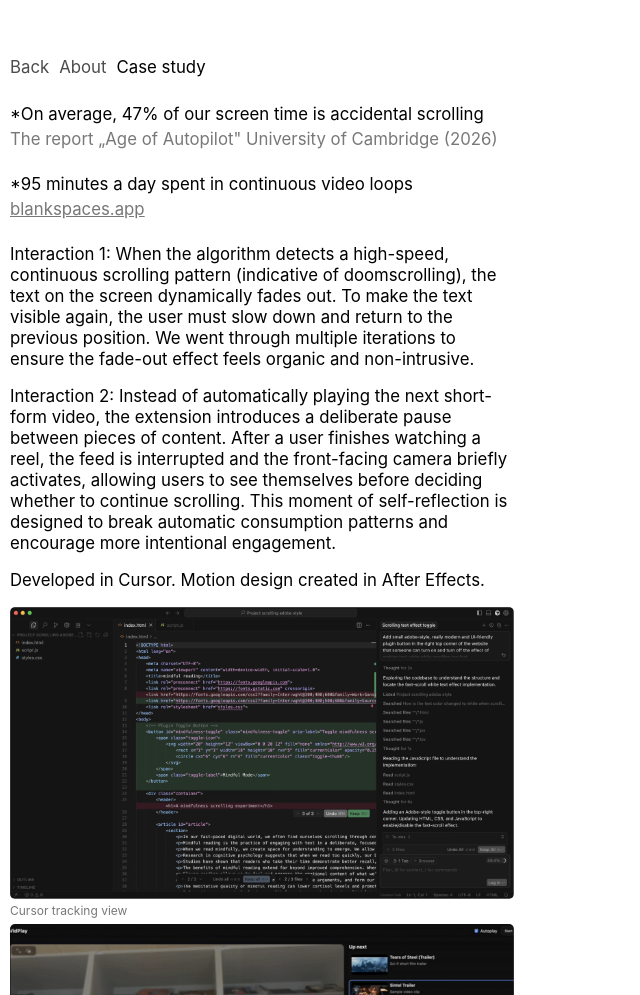
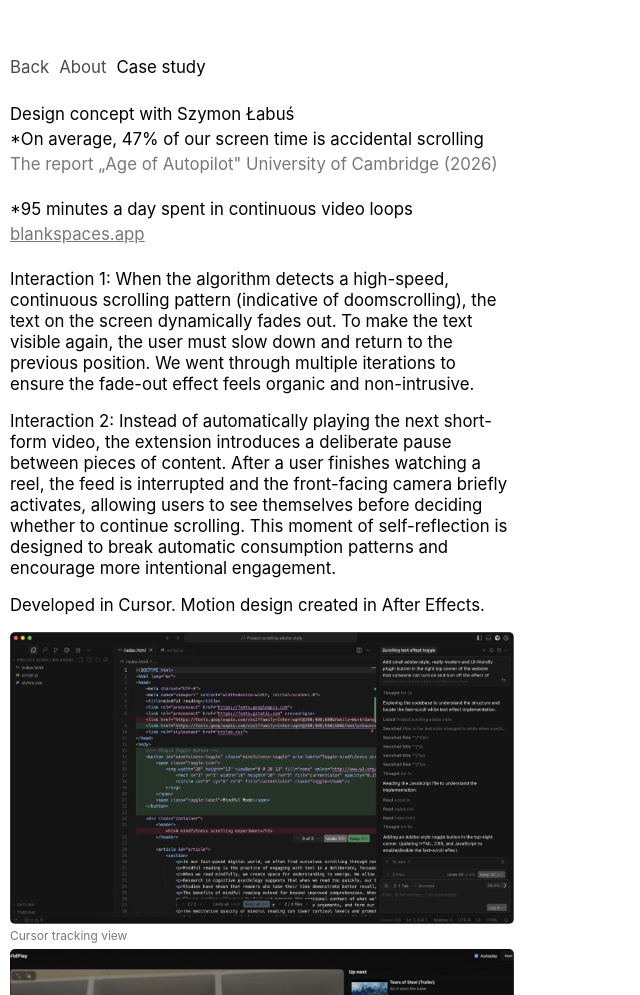
Before and after one commit to izagithub/Claudecode-portfolio, an Astro site: page /projects/microinterventions/casestudy in a window 1280 px wide. Shown: the part 105-1100 px from the top of the page, without its empty margins (0-640 px from the left). Built offline with nearby package versions, Linux system fonts and the light colour scheme; Astro itself is replaced by a stand-in of ours.

Commit message:
add credits to microinterventions

```diff
--- a/src/pages/projects/[slug]/casestudy.astro
+++ b/src/pages/projects/[slug]/casestudy.astro
@@ -21,6 +21,9 @@ const { project } = Astro.props;
     <main class="px-[10px]">
         {project.slug === 'microinterventions' && (
             <div class="mt-6 w-full md:w-2/5 pb-20">
+             <p class="text-[16.8px] text-black mb-1 leading-tight">
+                    Design concept with Szymon Łabuś
+                </p>
                 <p class="text-[16.8px] text-black mb-1 leading-tight">
                     *On average, 47% of our screen time is accidental scrolling
                 </p>
```
